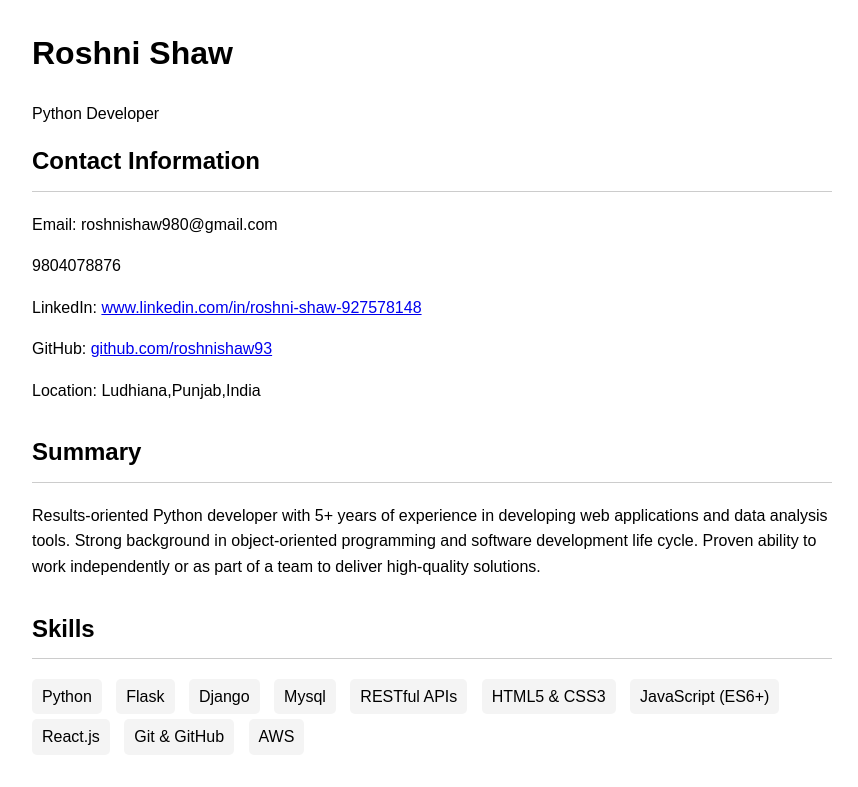
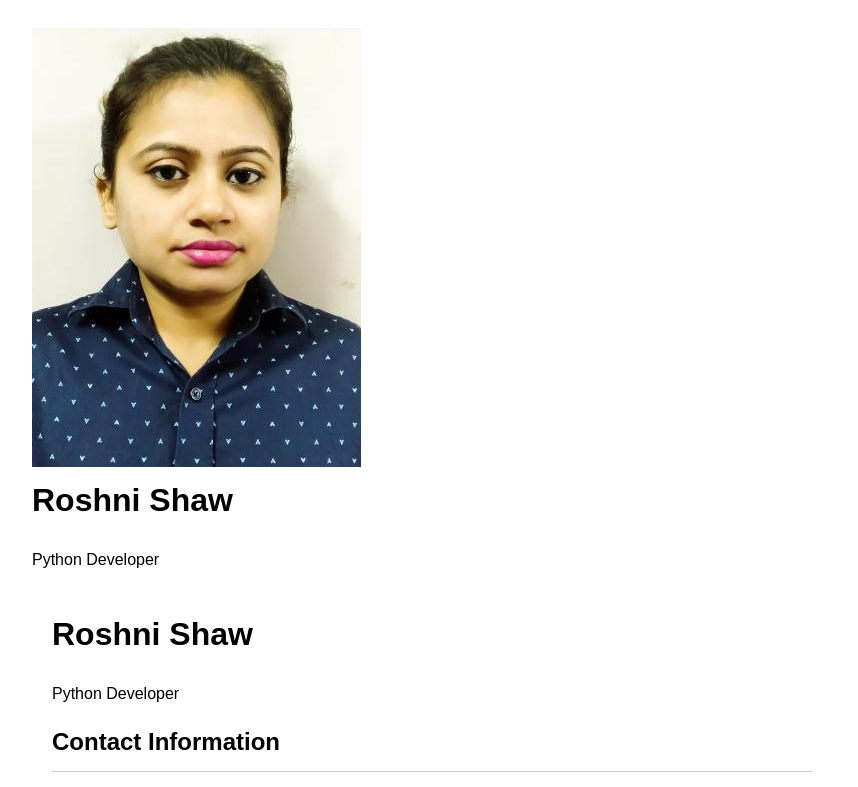
Before and after one commit to roshnishaw93/Level_2.1, a plain HTML site: page index.html in a window 1280 px wide. Shown: the top 787 px of the page, without its empty margins (208-1066 px from the left). Drawn offline with Linux system fonts and the light colour scheme.

Commit message:
set image

```diff
--- a/index.html
+++ b/index.html
@@ -48,6 +48,14 @@
   </style>
 </head>
 <body>
+
+<div class="container">
+    <header>
+      <img src="roshni_passport.png" alt="Roshni Shaw" class="profile-img">
+      <h1>Roshni Shaw</h1>
+      <p>Python Developer</p>
+    </header>
+
 
 <div class="container">
   <header>
```
Also changed, not shown: roshni_passport.png (added), 1 other file.
